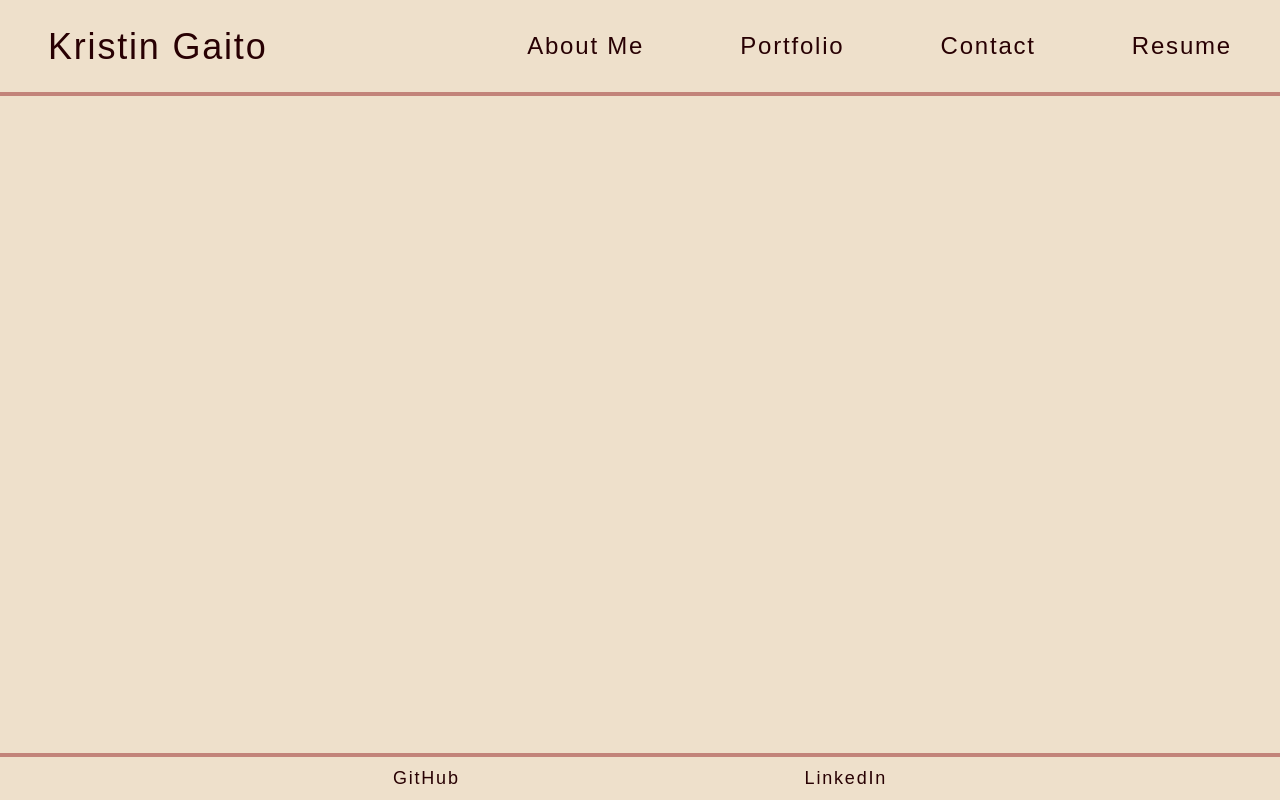
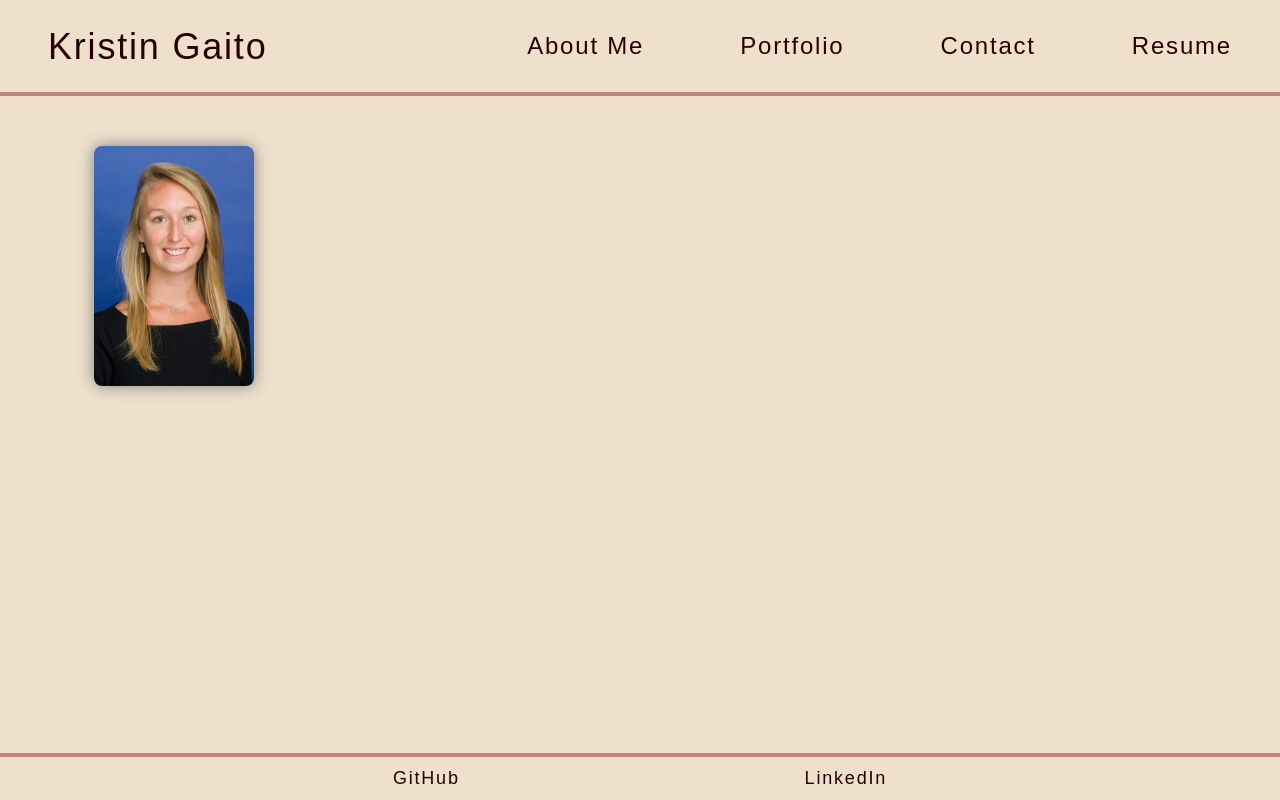
Before and after one commit to kngurley25/portfolio-spa, a React (Create React App) app: page / in a window 1280 px wide. Built offline with nearby package versions, Linux system fonts and the light colour scheme.

Commit message:
add profile picture and About component

```diff
--- a/src/App.js
+++ b/src/App.js
@@ -1,5 +1,6 @@
 import React from "react";
 import Header from "./components/Header";
+import About from "./components/About";
 import Footer from "./components/Footer";
 
 function App() {
@@ -8,7 +9,7 @@ function App() {
       <Header></Header>
 
       <main>
-
+      <About></About>
       </main>
 
       <Footer></Footer>
--- /dev/null
+++ b/src/components/About/index.js
@@ -0,0 +1,12 @@
+import React from "react";
+import profilePic from '../../assets/images/profile-pic.jpg';
+
+function About() {
+    return (
+        <section>
+            <img src={profilePic} className="profile-pic" alt="profile"></img>
+        </section>
+    )
+}
+
+export default About;
--- a/src/index.css
+++ b/src/index.css
@@ -87,6 +87,14 @@ header nav ul {
   list-style: none;
 }
 
+/* section: about */
+.profile-pic {
+  max-width: 10rem;
+  max-height: 15rem;
+  border-radius: .5rem;
+  box-shadow: 0 0 1rem rgb(128, 128, 128 );
+}
+
 /* footer */
 footer {
   position: absolute;
```
Also changed, not shown: src/assets/images/profile-pic.jpg (added).
